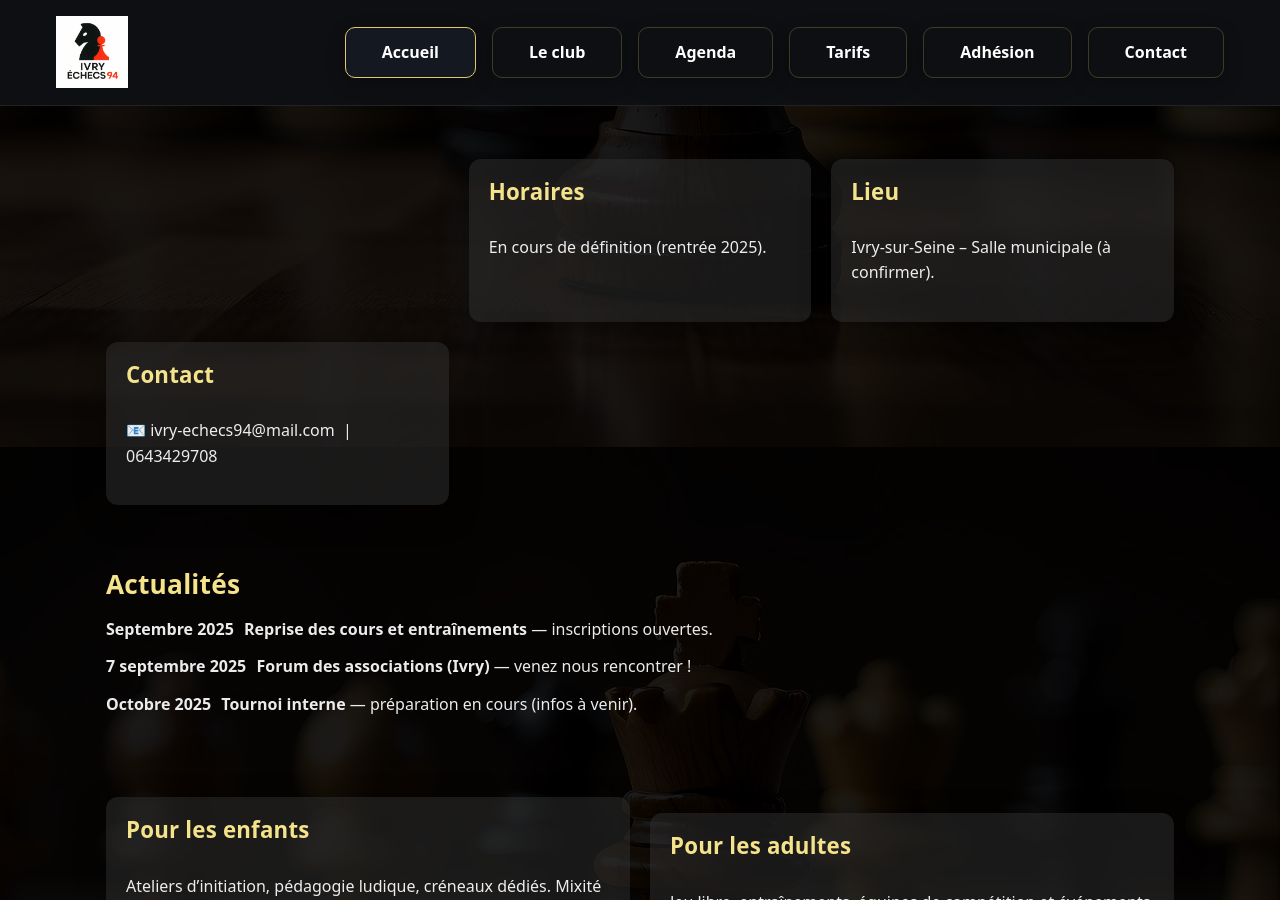
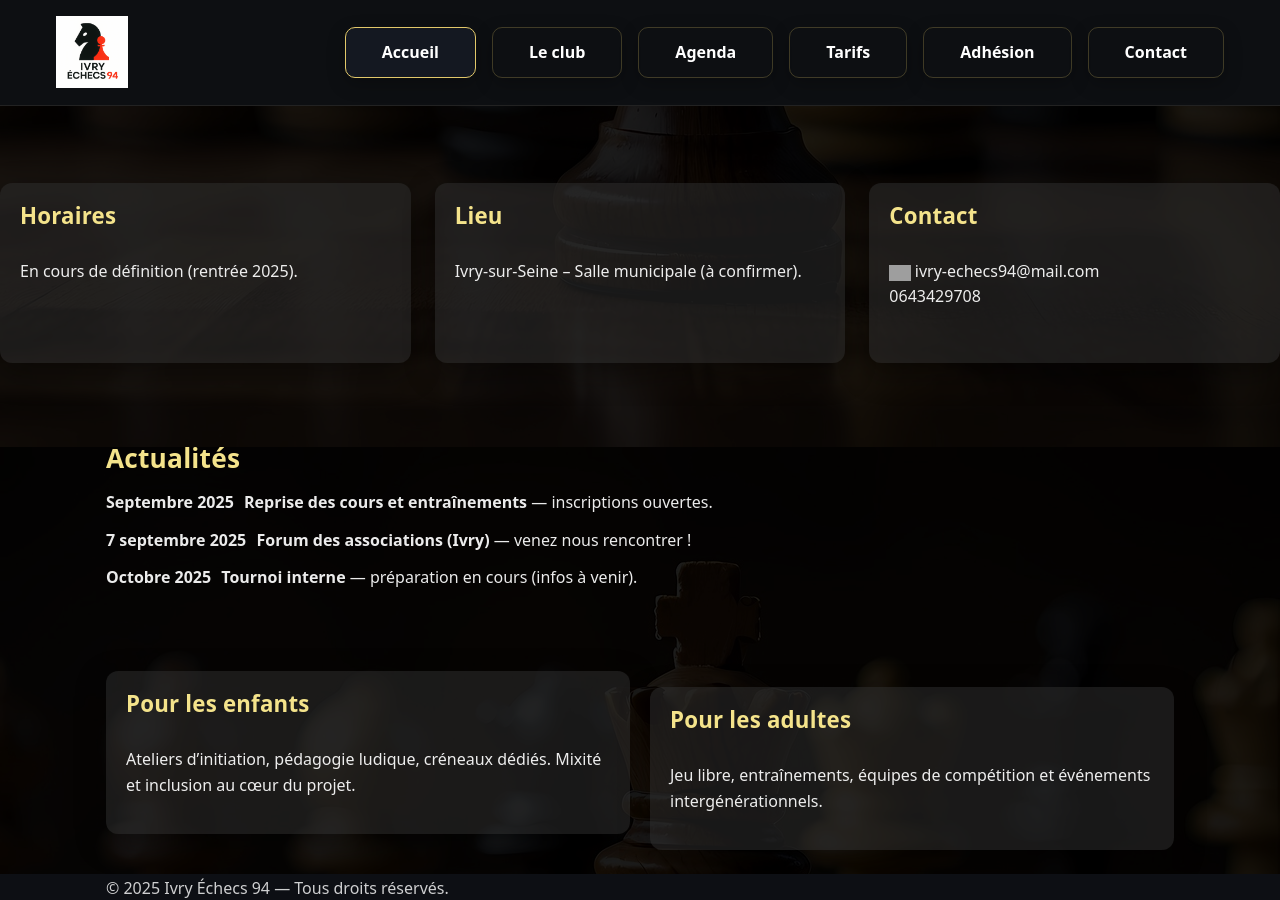
Before and after one commit to Nelwyn64/ivry-echecs-94, a Jekyll site: the page built from index.html, in a window 1280 px wide and 900 px high, scrolled down 513 px. Built offline with Jekyll 4.4.1, drawn with Linux system fonts in a browser that asks for light colours; grey boxes are pictures that could not be loaded.

Commit message:
Nettoyage section accueil : alignement des cartes (Horaires, Lieu, Contact)

```diff
--- a/index.html
+++ b/index.html
@@ -23,23 +23,27 @@ lead: ""
   </div>
 </section>
 
-<section>
-  <div class="container grid cols-3">
-   <div class="home-cards"></div>
+<section class="home-cards">
   <div class="card">
     <h3>Horaires</h3>
     <p>En cours de définition (rentrée 2025).</p>
   </div>
+
   <div class="card">
     <h3>Lieu</h3>
     <p>Ivry-sur-Seine – Salle municipale (à confirmer).</p>
   </div>
+
   <div class="card">
     <h3>Contact</h3>
-      <p>📧 ivry-echecs94@mail.com &nbsp;|&nbsp; 0643429708</p>
-    </div>
+    <p>
+      <img src="/assets/mail-icon.png" alt="mail icon" style="height:1em;vertical-align:middle;">
+      ivry-echecs94@mail.com <br>
+      0643429708
+    </p>
   </div>
 </section>
+
 
 <p style="margin:80px 0;"></p>
 
```
Lines whose indentation alone changed are shown as unchanged.
